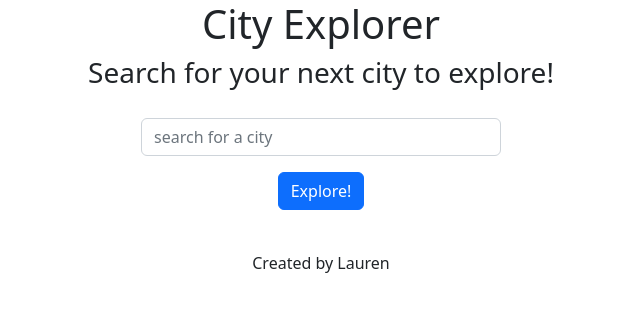
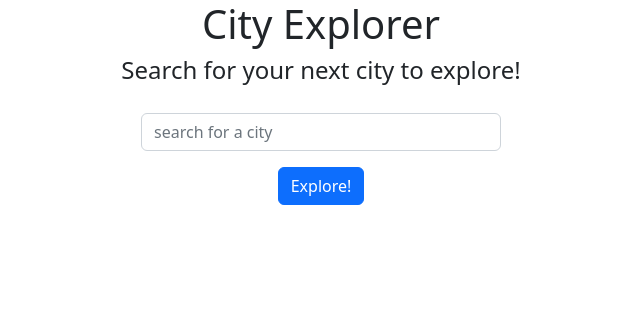
Before and after one commit to elleem/city-explorer-frontend, a React (Create React App) app: page / in a window 1280 px wide. Shown: the top 312 px of the page, without its empty margins (319-959 px from the left). Built offline with nearby package versions, Linux system fonts and the light colour scheme.

Commit message:
updates footer

```diff
--- a/src/Footer.js
+++ b/src/Footer.js
@@ -4,7 +4,8 @@ class Footer extends React.Component{
   render (){
     return (
       <>
-      <h6> Created by Lauren</h6>
+
+      <h6> </h6>
 
       </>
     )
--- a/src/Header.js
+++ b/src/Header.js
@@ -5,7 +5,7 @@ class Header extends React.Component{
     return (
       <>
       <h1> City Explorer </h1>
-      <h3> Search for your next city to explore!</h3>
+      <h4> Search for your next city to explore!</h4>
 
       </>
     )
```
